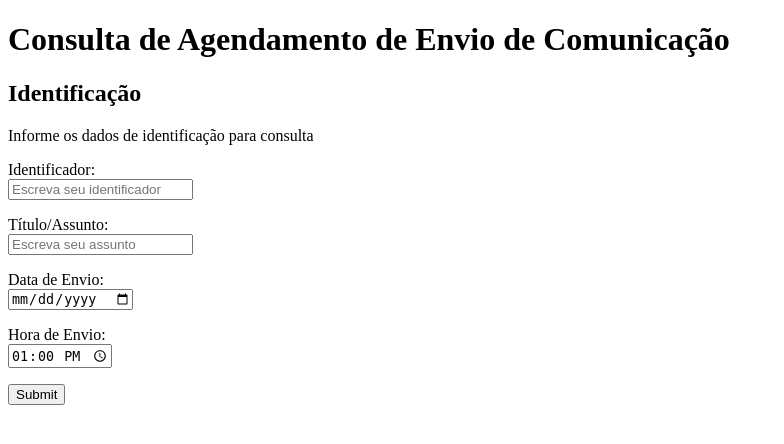
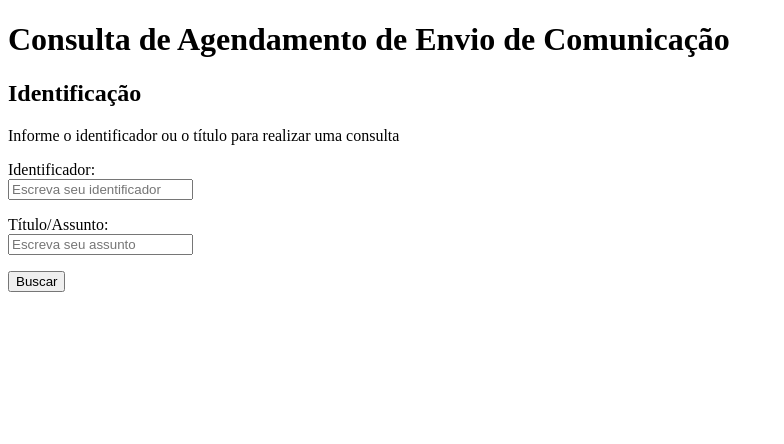
Before and after one commit to fabiodemo/EndPoint-RestApi-Scheduling-Communication, a Flask app: page /GetEvent in a window 1280 px wide. Shown: the top 444 px of the page, without its empty margins (0-784 px from the left). Run offline with Flask 2, Linux system fonts and the light colour scheme; parts of the project's set-up code (start-up, migrations or seed data) failed here and were passed over.

Commit message:
Alterações nos arquivos HTML.

```diff
--- a/api/templates/form2.html
+++ b/api/templates/form2.html
@@ -7,28 +7,18 @@
 		<h1><a>Consulta de Agendamento de Envio de Comunicação</a></h1>
 		<form id="form_35301" method="get" action="http://localhost:8080/GetEvent">
 			<h2>Identificação</h2>
-			<p>Informe os dados de identificação para consulta</p>
+			<p>Informe o identificador ou o título para realizar uma consulta</p>
 
 			<p>
 				<label>Identificador: </label><br>
-				<input name="id" type="text" maxlength="255" value="" placeholder="Escreva seu identificador"/>
+				<input name="id" type="text" maxlength="120" value="" placeholder="Escreva seu identificador"/>
 			</p>
 
 			<p>
 				<label>Título/Assunto: </label><br>
-				<input name="title" type="text" maxlength="255" value="" placeholder="Escreva seu assunto"/>
+				<input name="title" type="text" maxlength="120" value="" placeholder="Escreva seu assunto"/>
 			</p>
-
-			<p>
-				<label>Data de Envio: </label> <br>
-				<input id="date" type="date">
-			</p>
-
-			<p>
-				<label>Hora de Envio: </label> <br>
-				<input type="time" id="time" name="time" value="13:00">
-			</p>
-				<input type="submit" name="submit" value="Submit" />
+				<input type="submit" name="submit" value="Buscar" />
 		</form>
 </body>
 </html>
```
Also changed, not shown: api/templates/form1.html (+2 -9 lines).
